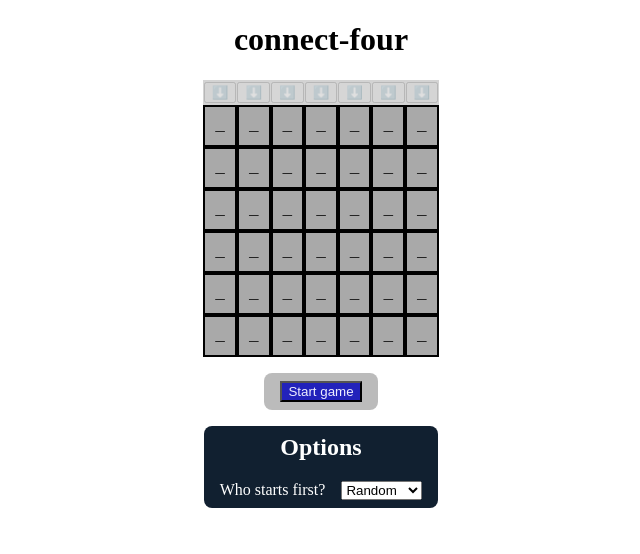
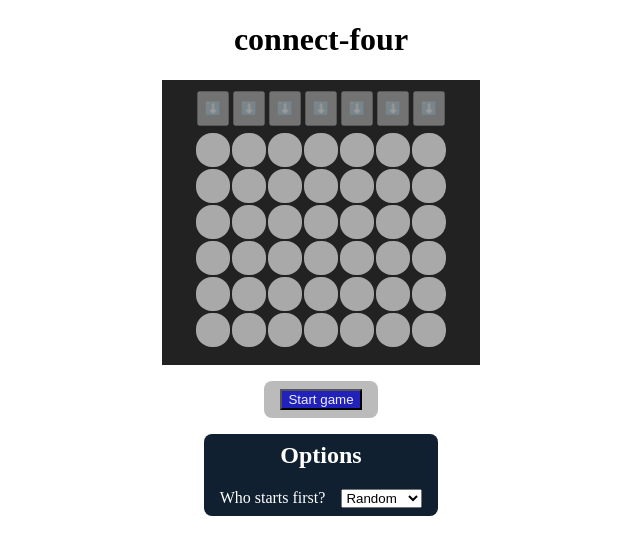
Before and after one commit to chrisstonedev/connect-four, an Angular app: page / in a window 1280 px wide. Shown: the top 554 px of the page, without its empty margins (319-959 px from the left). Built offline with nearby package versions, Linux system fonts and the light colour scheme.

Commit message:
The game board actually looks like a game board now!

```diff
--- a/src/app/app.component.html
+++ b/src/app/app.component.html
@@ -1,14 +1,14 @@
 <h1>{{ title }}</h1>
-<table class="play-area">
+<table>
   <tr>
-    <th *ngFor="let column of arrayOfNumbersFromOneToColumnCount" class="game-button">
+    <th *ngFor="let column of arrayOfNumbersFromOneToColumnCount">
       <button (click)="userClicks(column)" [disabled]="!options || winner || noMoreRoomInColumn(column)">
         ⬇️
       </button>
     </th>
   </tr>
   <tr *ngFor="let row of boardUi">
-    <td *ngFor="let column of row" [class]="column.StyleClass" class="play-area-element">
+    <td *ngFor="let column of row" [class]="column.StyleClass">
       {{ column.Value }}
     </td>
   </tr>
--- a/src/app/app.component.scss
+++ b/src/app/app.component.scss
@@ -2,23 +2,27 @@ h1 {
   text-align: center;
 }
 
-.play-area {
-  border-spacing: 0;
+table {
+  background: #222;
+  border: #222 solid;
+  border-width: 8px 32px 16px;
+  border-spacing: 2px;
   font-family: "Courier New", Courier, monospace;
   margin: 0 auto;
 
-  .game-button {
-    background-color: lightgray;
-    display: table-cell;
-    margin: 4px 2px 10px 2px;
-    padding: 2px 0;
-    width: 25px;
+  th {
+    button {
+      margin-bottom: 4px;
+      padding: 8px 0;
+      width: 100%;
+    }
   }
 
-  .play-area-element {
-    border: 2px solid black;
-    padding: 10px;
-    display: table-cell;
+  td {
+    border-radius: 16px;
+    height: 32px;
+    text-align: center;
+    width: 32px;
 
     &.play-x-player {
       background-color: yellow;
@@ -30,6 +34,7 @@ h1 {
 
     &.play-x-blank {
       background-color: darkgray;
+      color: darkgray;
     }
   }
 }
```
